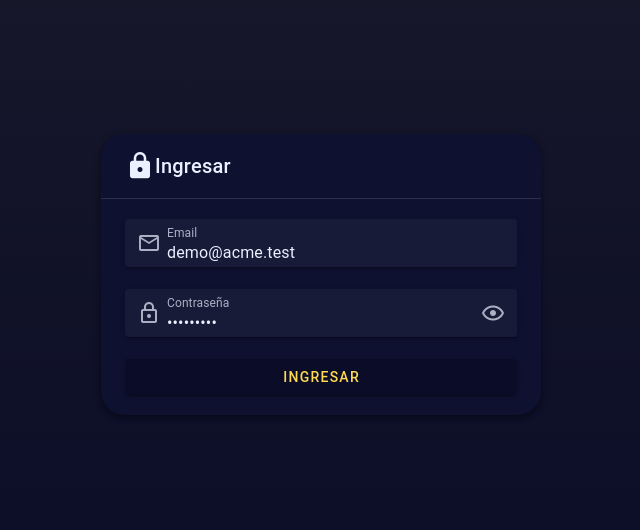
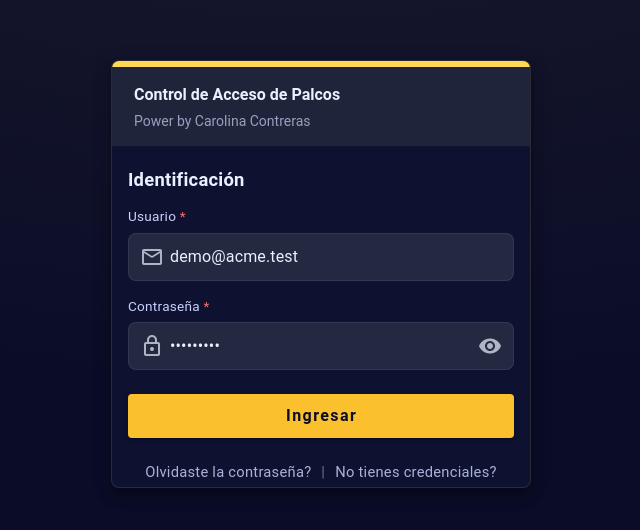
Before and after one commit to Darios2021/-palco-app-frontend, a Vue app: page /login in a window 1280 px wide. Shown: the part 126-656 px from the top of the page, without its empty margins (319-959 px from the left). Built offline with nearby package versions, Linux system fonts and the light colour scheme.

Commit message:
asd15142

```diff
--- a/src/views/LoginView.vue
+++ b/src/views/LoginView.vue
@@ -1,112 +1,229 @@
+<!-- src/views/LoginView.vue · Copy-Paste final -->
 <template>
-  <div class="auth-wrap">
-    <v-card class="auth-card" rounded="xl" elevation="4">
-      <v-card-title class="py-4 px-6">
-        <div class="d-flex align-center gap-2">
-          <v-icon>mdi-lock</v-icon>
-          <span class="text-h6">Ingresar</span>
-        </div>
-      </v-card-title>
+  <v-container fluid class="login-bg d-flex align-center justify-center">
+    <v-card class="login-card" elevation="10" rounded="lg">
+      <!-- Top accent like Axon (yellow line) -->
+      <div class="accent-top" />
 
-      <v-divider />
+      <!-- Header: Organización + subdominio -->
+      <header class="login-header">
+        <h2 class="org">Control de Acceso de Palcos</h2>
+        <div class="subdomain">Power by Carolina Contreras</div>
+      </header>
 
-      <v-card-text class="px-6 py-5">
-        <v-form @submit.prevent="onSubmit">
+      <v-divider class="divider" />
+
+      <v-card-text class="pt-5 pb-1">
+        <h3 class="form-title">Identificación</h3>
+
+        <v-form ref="form" v-model="valid" @submit.prevent="onSubmit">
+          <!-- Email -->
+          <label class="field-label"
+            >Usuario <span class="req">*</span></label
+          >
           <v-text-field
             v-model="email"
-            type="email"
-            label="Email"
-            autocomplete="username"
+            variant="outlined"
+            color="yellow-darken-2"
+            density="comfortable"
+            class="mb-4 field"
+            :rules="emailRules"
+            autocomplete="email"
             prepend-inner-icon="mdi-email-outline"
-            variant="solo-filled"
-            density="comfortable"
-            :disabled="auth.loading"
-            required
+            hide-details="auto"
           />
+
+          <!-- Password -->
+          <label class="field-label">Contraseña <span class="req">*</span></label>
           <v-text-field
             v-model="password"
             :type="show ? 'text' : 'password'"
-            label="Contraseña"
+            variant="outlined"
+            color="yellow-darken-2"
+            density="comfortable"
+            class="mb-1 field"
+            :append-inner-icon="show ? 'mdi-eye-off' : 'mdi-eye'"
+            @click:append-inner="show = !show"
+            prepend-inner-icon="mdi-lock-outline"
             autocomplete="current-password"
-            prepend-inner-icon="mdi-lock-outline"
-            :append-inner-icon="show ? 'mdi-eye-off-outline' : 'mdi-eye-outline'"
-            @click:append-inner="show = !show"
-            variant="solo-filled"
-            density="comfortable"
-            :disabled="auth.loading"
-            required
+            :rules="passwordRules"
+            hide-details="auto"
           />
+
           <v-alert
-            v-if="errorMsg"
+            v-if="errorLogin"
             type="error"
             variant="tonal"
-            density="comfortable"
-            class="mb-3"
+            class="mt-4"
           >
-            {{ errorMsg }}
+            Invalid email/username or password.
           </v-alert>
 
           <v-btn
+            block
+            size="large"
+            color="yellow-darken-2"
+            class="mt-6 text-none sign-btn"
+            :loading="auth.loading"
+            :disabled="!valid"
             type="submit"
-            color="primary"
-            block
-            class="text-white"
-            :loading="auth.loading"
           >
             Ingresar
           </v-btn>
+
+          <div class="links mt-6">
+            <a href="#" @click.prevent="onForgot">Olvidaste la contraseña?</a>
+            <span class="sep">|</span>
+            <a href="#" @click.prevent="onNoAccount">No tienes credenciales?</a>
+          </div>
         </v-form>
       </v-card-text>
     </v-card>
-  </div>
+  </v-container>
 </template>
 
 <script setup>
-import { ref, watch, onMounted } from 'vue'
-import { useRouter, useRoute } from 'vue-router'
+import { ref } from 'vue'
+import { useRouter } from 'vue-router'
 import { useAuth } from '@/stores/auth'
 
 const auth = useAuth()
 const router = useRouter()
-const route = useRoute()
 
-const email = ref('demo@acme.test')       // comodín para probar
+const email = ref('demo@acme.test')
 const password = ref('Demo1234!')
 const show = ref(false)
-const errorMsg = ref('')
+const valid = ref(false)
+const form = ref(null)
+const errorLogin = ref(false)
 
-async function onSubmit () {
-  errorMsg.value = ''
+const emailRules = [
+  v => !!v || 'Required',
+  v => /.+@.+\..+/.test(v) || 'Enter a valid email',
+]
+const passwordRules = [v => !!v || 'Required']
+
+async function onSubmit() {
+  errorLogin.value = false
+  const res = await form.value?.validate()
+  if (!res?.valid) return
   try {
     const ok = await auth.login(email.value, password.value)
-    if (ok) {
-      // destino original o home
-      const to = route.query.redirect || '/'
-      router.replace(String(to))
-    }
-  } catch (e) {
-    errorMsg.value = 'Credenciales inválidas'
+    if (ok) router.replace({ name: 'home' })
+  } catch {
+    errorLogin.value = true
   }
 }
 
-// Si ya está logueado y visita /login, redirigimos
-onMounted(() => {
-  if (auth.isAuth) router.replace(String(route.query.redirect || '/'))
-})
-
-// También redirige ni bien se loguea (por si el token llega asíncrono)
-watch(() => auth.isAuth, (v) => {
-  if (v) router.replace(String(route.query.redirect || '/'))
-})
+function onForgot() {
+  // placeholder; enlazá a tu ruta/URL real si corresponde
+  alert('Contactá al administrador para restablecer tu contraseña.')
+}
+function onNoAccount() {
+  alert('Solicitá el alta de usuario al administrador del sistema.')
+}
 </script>
 
 <style scoped>
-.auth-wrap{
+/* ===== Lienzo oscuro y centrado */
+.login-bg {
   min-height: 100vh;
-  display: grid;
-  place-items: center;
+  background:
+    radial-gradient(1200px 600px at 50% -10%, rgba(255,217,81,.06), rgba(11,13,40,0)),
+    #0b0d28;
   padding: 24px;
-  background: linear-gradient(180deg, rgba(255,217,81,.06), rgba(11,13,40,0));
 }
-.auth-card{ width: min(440px, 95vw); }
+
+/* ===== Tarjeta estilo Axon */
+.login-card {
+  background: #1b1f33;                /* gris azulado profundo */
+  border: 1px solid rgba(255,217,81,.12);
+  max-width: 420px;
+  width: 100%;
+  overflow: hidden;
+}
+.accent-top {
+  height: 6px;
+  background: #ffd951;                 /* línea superior amarilla */
+}
+
+/* ===== Encabezado */
+.login-header {
+  padding: 18px 22px 14px;
+  background: #20243a;
+}
+.org {
+  margin: 0 0 6px 0;
+  font-size: 1rem;
+  font-weight: 700;
+  color: #eaf0ff;
+  line-height: 1.25;
+}
+.subdomain {
+  color: #97a0c0;
+  font-size: 0.875rem;
+}
+.divider {
+  border-color: rgba(255,217,81,.08) !important;
+}
+
+/* ===== Formulario */
+.form-title {
+  color: #eaf0ff;
+  font-weight: 700;
+  font-size: 1.15rem;
+  margin-bottom: 14px;
+}
+.field-label {
+  display: block;
+  color: #c9d2ff;
+  font-size: 0.85rem;
+  margin-bottom: 6px;
+}
+.req { color: #ff6b6b; }
+
+.field :deep(.v-field) {
+  background: #242941 !important;
+  border-radius: 8px;
+}
+.field :deep(.v-field--variant-outlined .v-field__outline__start),
+.field :deep(.v-field--variant-outlined .v-field__outline__end) {
+  border-color: rgba(151,160,192,.35) !important;
+}
+.field :deep(.v-field--focused .v-field__outline__start),
+.field :deep(.v-field--focused .v-field__outline__end) {
+  border-color: #ffd951 !important;
+}
+.field :deep(.v-field__input),
+.field :deep(.v-label) {
+  color: #eaf0ff !important;
+}
+
+/* Botón principal */
+.sign-btn {
+  color: #0b0d28 !important;
+  font-weight: 700;
+}
+
+/* Links inferiores */
+.links {
+  display: flex;
+  justify-content: center;
+  gap: 10px;
+  color: #a9b3d9;
+  font-size: 0.92rem;
+}
+.links a {
+  color: #a9b3d9;
+  text-decoration: none;
+}
+.links a:hover { text-decoration: underline; }
+.sep { opacity: .6; }
+
+/* Ajustes responsivos suaves */
+@media (max-width: 420px) {
+  .login-card { max-width: 360px; }
+  .org { font-size: .98rem; }
+  .subdomain { font-size: .82rem; }
+}
 </style>
```
